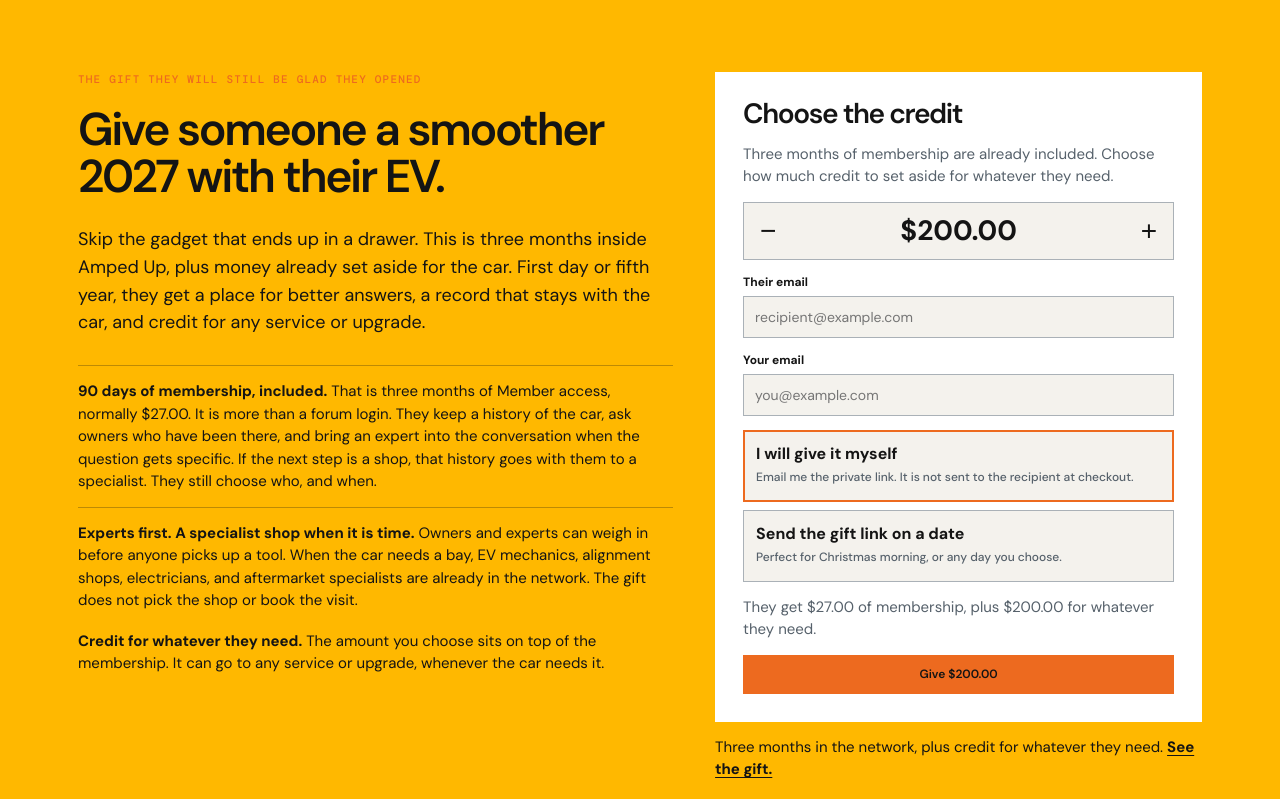
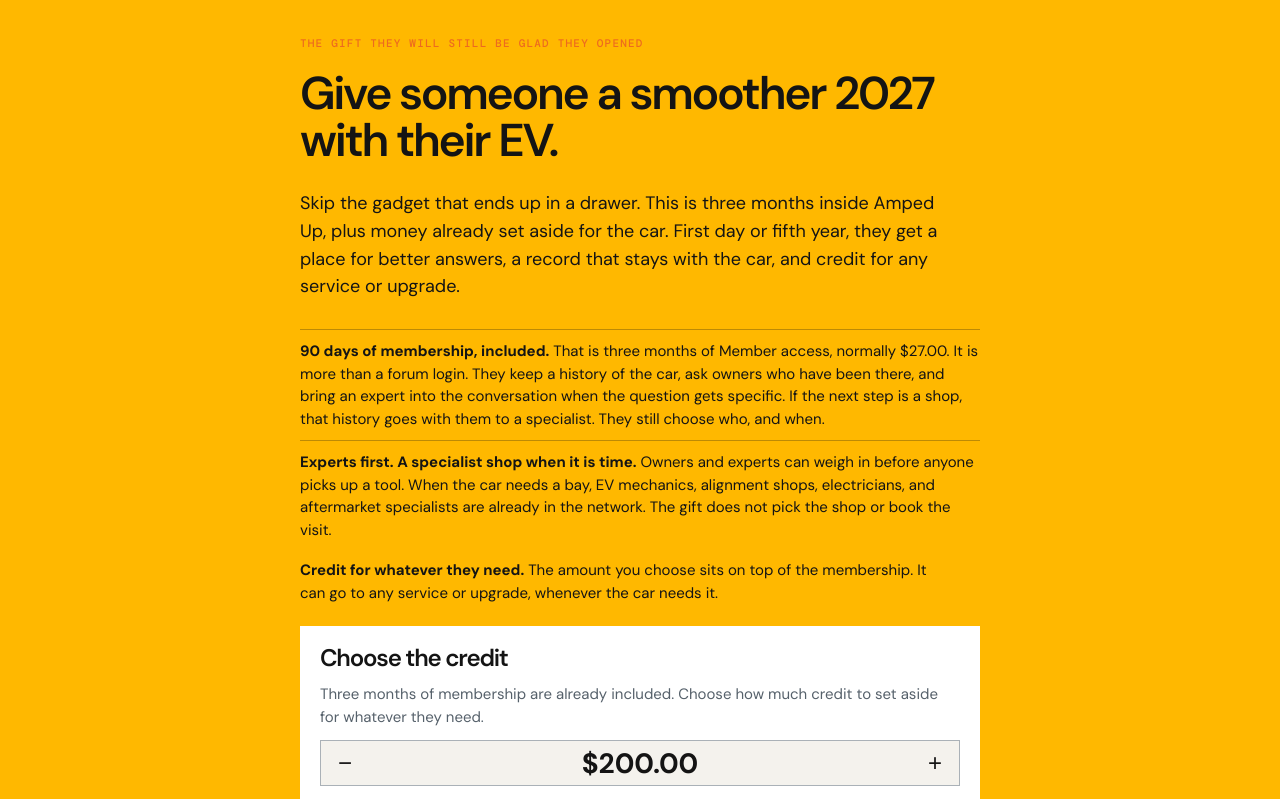
Before and after one commit to erichester76/volt-yard, a Next.js app: page /black-friday in a window 1280 px wide. Shown: the top 799 px of the page. Built offline with nearby package versions, Linux system fonts and the light colour scheme; no server answers; the database is empty; a web font is replaced by a local one.

Commit message:
style: stack the gift page into one scrolling column

```diff
--- a/app/globals.css
+++ b/app/globals.css
@@ -1480,18 +1480,18 @@ footer button {
 .home-partner-invitation p { margin: 0 0 20px; color: var(--acid-ink); line-height: 1.5; }
 .home-partner-invitation .inline-cta { background: var(--acid-ink); color: var(--hero-ink); }
 .home-partner-invitation .inline-cta:hover { background: var(--orange); color: var(--acid-ink); }
-.gift-offer-hero { padding: 72px 0; background: var(--acid); color: var(--acid-ink); }
-.gift-offer-layout { display: grid; grid-template-columns: minmax(0, 1.1fr) minmax(320px, .9fr); gap: 42px; align-items: start; }
+.gift-offer-hero { padding: 36px 0 48px; background: var(--acid); color: var(--acid-ink); }
+.gift-offer-layout { display: grid; grid-template-columns: minmax(0, 680px); justify-content: center; gap: 22px; align-items: start; }
 .gift-offer-layout > * { min-width: 0; }
 .gift-offer-hero .eyebrow { color: var(--orange); }
 .gift-offer-hero h1, .gift-offer-hero .intro, .gift-offer-story, .gift-offer-limit { color: var(--acid-ink); }
 .gift-offer-hero h1 { max-width: 640px; }
 .gift-offer-hero .intro { max-width: 640px; font-size: 18px; line-height: 1.55; }
-.gift-offer-story { display: grid; gap: 14px; max-width: 640px; margin: 28px 0 0; padding: 0; list-style: none; }
-.gift-offer-story li { padding-top: 14px; border-top: 1px solid color-mix(in srgb, var(--acid-ink) 28%, transparent); font-size: 15px; line-height: 1.5; }
+.gift-offer-story { display: grid; gap: 10px; max-width: none; margin: 18px 0 0; padding: 0; list-style: none; }
+.gift-offer-story li { padding-top: 10px; border-top: 1px solid color-mix(in srgb, var(--acid-ink) 28%, transparent); font-size: 15px; line-height: 1.5; }
 .gift-offer-limit { max-width: 640px; margin: 18px 0 0; font-size: 15px; line-height: 1.5; }
-.gift-offer-form { display: grid; gap: 14px; padding: 28px; background: var(--surface); color: var(--ink); }
-.gift-offer-form h2 { margin: 0; font-size: 28px; }
+.gift-offer-form { display: grid; gap: 12px; padding: 20px; background: var(--surface); color: var(--ink); }
+.gift-offer-form h2 { margin: 0; font-size: 24px; }
 .gift-offer-form > p, .gift-offer-summary { margin: 0; color: var(--muted); font-size: 15px; line-height: 1.5; }
 .gift-offer-form label { display: grid; gap: 6px; font-size: 12px; font-weight: 700; }
 .gift-offer-form input[type="email"], .gift-offer-form input[type="date"] { width: 100%; border: 1px solid var(--line); background: var(--cream); color: var(--ink); padding: 11px; font: 14px "DM Sans", sans-serif; }
@@ -1504,10 +1504,11 @@ footer button {
 .gift-store-examples li { display: flex; justify-content: space-between; gap: 16px; padding-top: 8px; border-top: 1px solid color-mix(in srgb, var(--acid-ink) 28%, transparent); font-size: 14px; }
 .gift-amount-stepper { display: grid; grid-template-columns: 48px minmax(0, 1fr) 48px; align-items: center; border: 1px solid var(--line); background: var(--cream); }
 .gift-amount-stepper strong { text-align: center; font-size: 28px; }
-.gift-amount-stepper button { min-height: 56px; border: 0; background: transparent; color: var(--ink); font-size: 28px; cursor: pointer; }
+.gift-amount-stepper button { min-height: 44px; border: 0; background: transparent; color: var(--ink); font-size: 24px; cursor: pointer; }
 .gift-amount-stepper button:disabled { opacity: .35; cursor: not-allowed; }
 .gift-delivery-choices, .gift-schedule-fields { display: grid; gap: 8px; }
-.gift-delivery-choices label { position: relative; display: grid; gap: 2px; min-height: 72px; padding: 12px; border: 1px solid var(--line); background: var(--cream); cursor: pointer; }
+.gift-delivery-choices { grid-template-columns: 1fr 1fr; }
+.gift-delivery-choices label { position: relative; display: grid; gap: 2px; min-height: 0; padding: 10px; border: 1px solid var(--line); background: var(--cream); cursor: pointer; }
 .gift-delivery-choices strong { font-size: 16px; }
 .gift-delivery-choices span { color: var(--muted); font-size: 12px; font-weight: 500; line-height: 1.35; }
 .gift-delivery-choices input { position: absolute; opacity: 0; }
@@ -1521,7 +1522,7 @@ footer button {
 .gift-offer-note { padding: 28px 0 40px; }
 .gift-offer-note p { margin: 0; color: var(--muted); }
 .gift-offer-note a { color: var(--ink); font-weight: 700; }
-@media (max-width: 800px) { .gift-offer-layout { grid-template-columns: 1fr; } .gift-offer-hero { padding: 48px 0; } }
+@media (max-width: 800px) { .gift-offer-layout { grid-template-columns: minmax(0, 680px); } .gift-offer-hero { padding: 28px 0 36px; } .gift-delivery-choices { grid-template-columns: 1fr; } }
 .catalog-teaser { padding: 36px 0 56px; }
 .catalog-teaser.is-compact { padding: 18px 0 0; }
 .catalog-teaser-head { display: flex; justify-content: space-between; gap: 16px; align-items: end; margin-bottom: 16px; }
```
